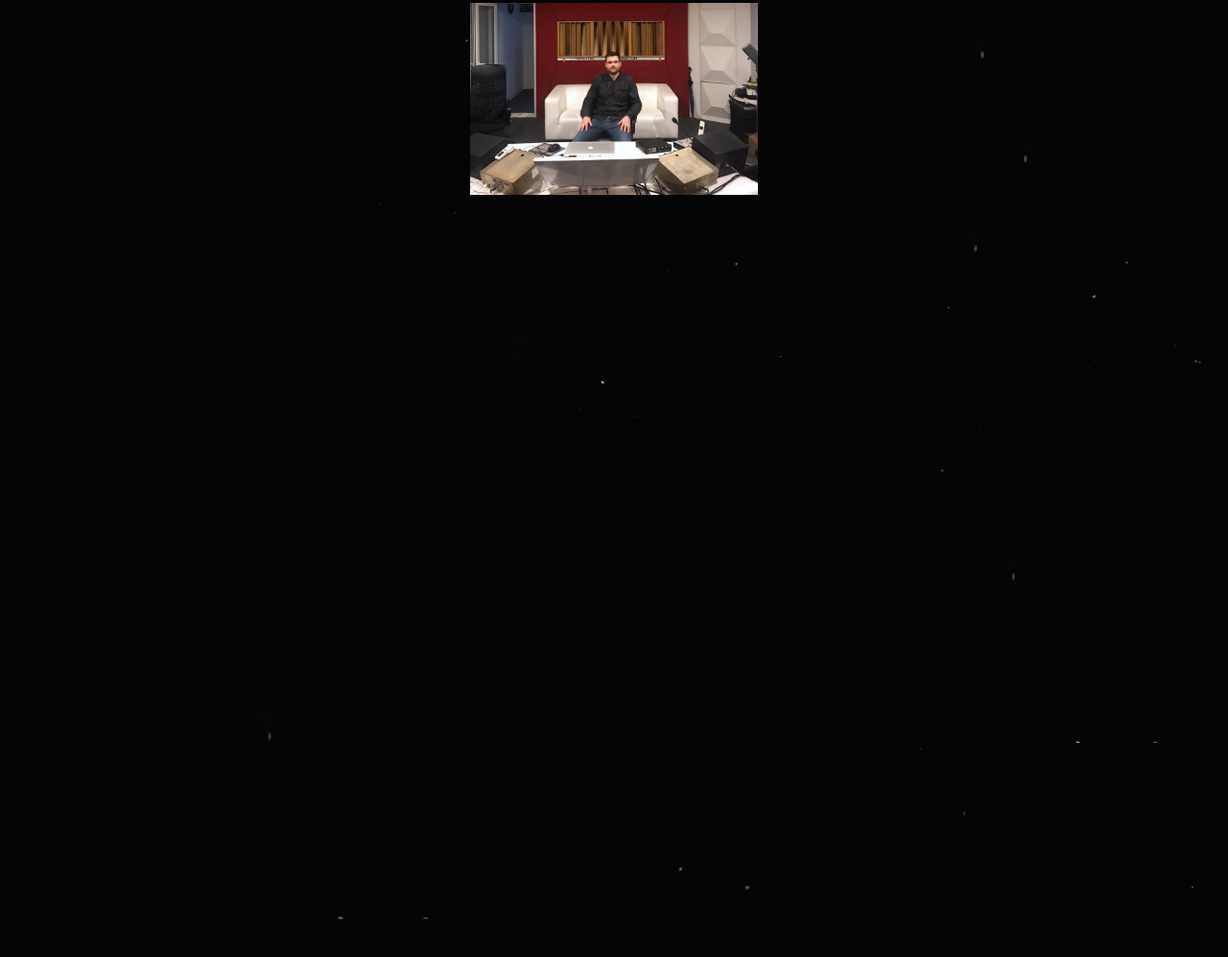
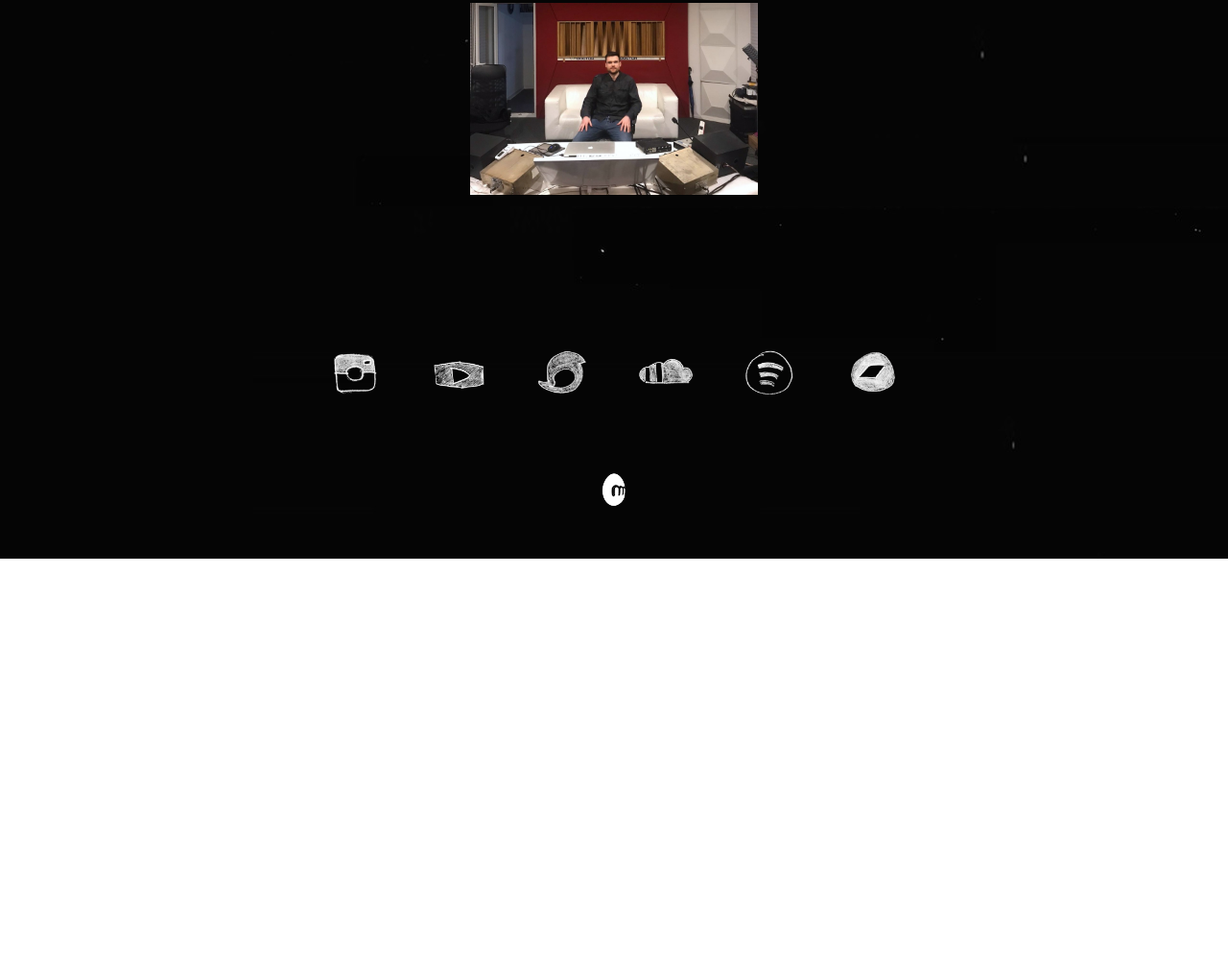
Before and after one commit to SpencerKK/mickmon-music, a plain HTML site: page index.html in a window 1280 px wide. Shown: the part 4401-5398 px from the top of the page at 96% size. After the commit the page ends 4983 px from the top, so only its background shows below. Drawn offline with Linux system fonts and the light colour scheme.

Commit message:
footer finished & wrap up

```diff
--- a/assets/scss/_bio.scss
+++ b/assets/scss/_bio.scss
@@ -1,6 +1,5 @@
 .bio {
     background-image: url("/assets/images/background.jpg");
-    height: 400vh;
     text-align: center;
     padding-top: 10em;
 
--- /dev/null
+++ b/assets/scss/_footer.scss
@@ -0,0 +1,20 @@
+.footer {
+    background-image: url("/assets/images/background.jpg");
+    text-align: center;
+    padding-top: 10em;
+
+    .socials {
+        display: flex;
+        justify-content: center;
+        flex-wrap: wrap;
+
+        img {
+            width: 5em;
+            margin: 2em;
+        }
+    }
+
+    #mlogo {
+        margin: 4em;
+    }
+}
--- a/assets/scss/style.scss
+++ b/assets/scss/style.scss
@@ -6,6 +6,7 @@
 @import "./collab";
 @import "./listencollab";
 @import "./bio";
+@import "./footer";
 
 *,  body {
     box-sizing: border-box;
--- a/index.html
+++ b/index.html
@@ -178,5 +178,17 @@
               <img id="bio-4" src="assets/images/bio/studioboss.JPG" />
           </div>
       </div>
+
+      <div class="footer">
+          <div class="socials">
+              <img src="assets/images/footer/ig.png" />
+              <img src="assets/images/footer/yt.png" />
+              <img src="assets/images/footer/st.png" />
+              <img src="assets/images/footer/sc.png" />
+              <img src="assets/images/footer/sp.png" />
+              <img src="assets/images/footer/bc.png" />
+          </div>
+          <img id="mlogo" src="assets/images/footer/mlogo.png" />
+      </div>
    </body>
 </html>
```
Also changed, not shown: assets/images/footer/bc.png (added), assets/images/footer/ig.png (added), assets/images/footer/mlogo.png (added), assets/images/footer/sc.png (added), assets/images/footer/sp.png (added), assets/images/footer/st.png (added), assets/images/footer/yt.png (added), dist/style.css.
